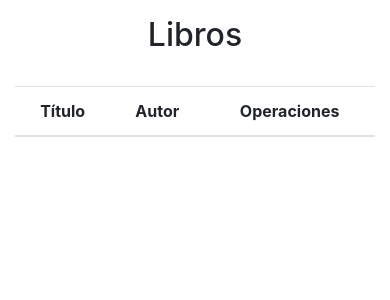
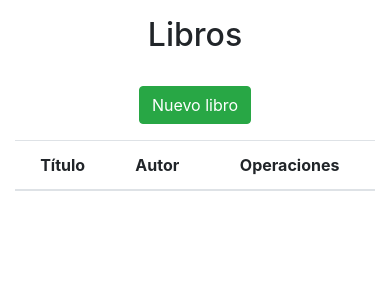
Before and after one commit to BenjaminPina/teknei, a Django app: page /libros/lista in a window 390 px wide. Shown: the part 56-356 px from the top of the page. Run offline with Django 4.2, Linux system fonts and the light colour scheme; data that the repository does not hold is empty; some libraries are stand-ins or nearby versions.

Commit message:
página de detalles de libro

```diff
--- a/libros/templates/libros/libro_alta.html
+++ b/libros/templates/libros/libro_alta.html
@@ -16,7 +16,7 @@
         <form method="post" enctype="multipart/form-data">
             {% csrf_token %}
             {{ form.as_p }}
-            <a href="/" class="btn btn-danger">Cancelar</a>
+            <a href="/libros/lista" class="btn btn-danger">Cancelar</a>
             <button type="submit" class="btn btn-success">Aceptar</button>
         </form>
     </div>
--- a/libros/templates/libros/libro_lista.html
+++ b/libros/templates/libros/libro_lista.html
@@ -9,6 +9,14 @@
             Libros
         </h2>
     </div>
+</div>
+
+<div class="row mb-3">
+  <div class="col">
+    <a class="btn btn-success" href="/libros/alta">
+      Nuevo libro
+    </a>
+  </div>
 </div>
 
 <div class="row">
@@ -26,7 +34,22 @@
               <tr>
                 <td>{{ libro.titulo }}</td>
                 <td>{{ libro.autor }}</td>
-                <td>X</td>
+                <td>
+                  <form method="post" action="/libros/eliminar/{{libro.id}}">
+                    {% csrf_token %}
+                    <div class="btn-group">
+                      <a href="/libros/detalle/{{libro.id}}" title="Detalle" type="button" class="btn btn-sm btn-primary">
+                        Detalle
+                      </a>
+                      <a href="/libros/editar/{{libro.id}}" title="Editar" type="button" class="btn btn-sm btn-secondary">
+                        Editar
+                      </a>
+                        <button type="submit" class="btn btn-sm btn-danger" title="Eliminar" onclick="return confirm('¿Eliminar libro?');">
+                          Eliminar
+                        </button>
+                      </div>
+                  </form>
+                </td>
               </tr>
             {% endfor %}
             </tbody>
--- a/libros/views.py
+++ b/libros/views.py
@@ -66,3 +66,8 @@ class LibroCrear(SuccessMessageMixin, CreateView):
 
     def get_success_url(self):
         return reverse('index')
+
+
+class LibroDetalle(DetailView):
+    model = Libro
+    template_name='libros/libro_detalle.html'
--- a/teknei/urls.py
+++ b/teknei/urls.py
@@ -44,6 +44,11 @@ urlpatterns = [
         views.LibroCrear.as_view(),
         name='libro_alta',
     ),
+    path(
+        'libros/detalle/<int:pk>',
+        views.LibroDetalle.as_view(),
+        name='libro_detalle',
+    ),
 ]
 
 urlpatterns += static(
```
Also changed, not shown: libros/templates/libros/libro_detalle.html (added, +48 -0 lines).
